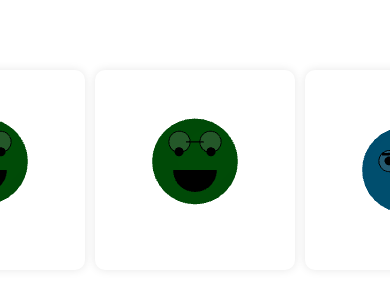
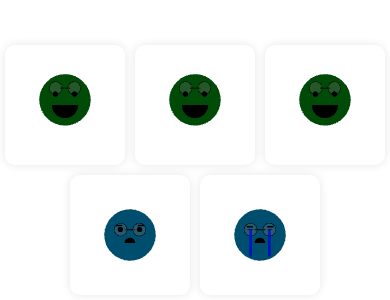
Before and after one commit to PabloMunozVillegas/Caritas, a React (Create React App) app: page / in a window 390 px wide. Shown: the part 252-552 px from the top of the page. Built offline with nearby package versions, Linux system fonts and the light colour scheme.

Commit message:
responsive

```diff
--- a/src/App.css
+++ b/src/App.css
@@ -12,6 +12,7 @@
   justify-content: center;
   gap: 10px; /* Espacio entre las caras animadas */
   max-width: 100%; /* Ajusta al ancho máximo del contenedor */
+  flex-wrap: wrap; /* Envuelve las caras animadas cuando no hay suficiente espacio */
 }
 
 .animated-face {
@@ -48,3 +49,19 @@
 .calificacion-enviada {
   margin-top: 20px; /* Margen superior para el texto de calificación enviada */
 }
+
+/* Media queries para hacer el diseño responsive */
+
+@media (max-width: 768px) {
+  .animated-face {
+    width: 150px; /* Reduce el ancho de las caras animadas en pantallas más pequeñas */
+    height: 150px; /* Reduce la altura de las caras animadas en pantallas más pequeñas */
+  }
+}
+
+@media (max-width: 480px) {
+  .animated-face {
+    width: 120px; /* Reducción adicional del ancho en pantallas muy pequeñas */
+    height: 120px; /* Reducción adicional de la altura en pantallas muy pequeñas */
+  }
+}
```
